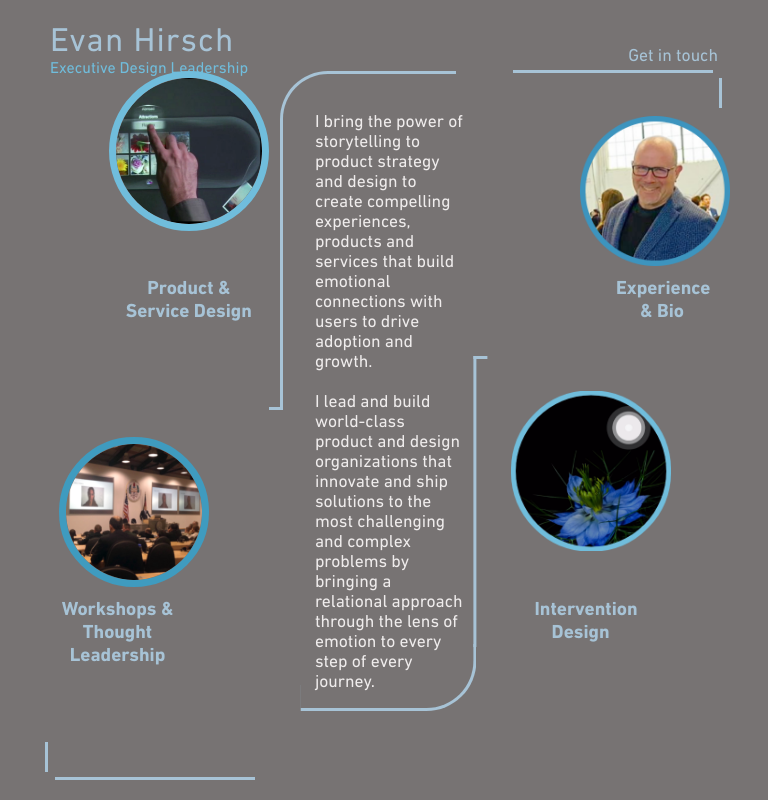
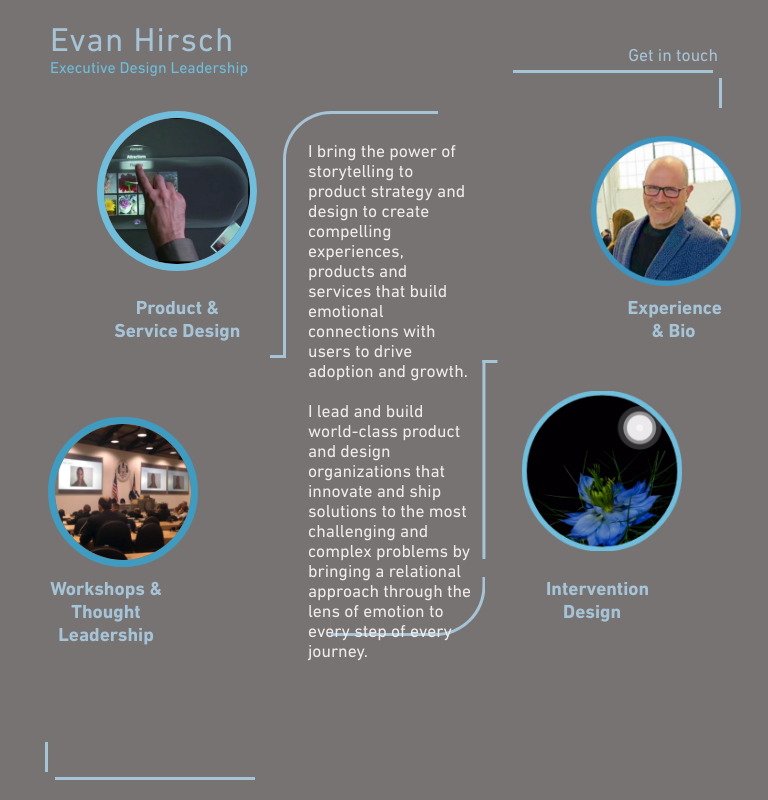
Before and after one commit to Noriner/Evan-Hirsch-website, a React (Create React App) app: page / in a window 768 px wide. Built offline with nearby package versions, Linux system fonts and the light colour scheme.

Commit message:
Product&Service and Footer adjustment

```diff
--- a/src/Components/Footer/Footer.module.scss
+++ b/src/Components/Footer/Footer.module.scss
@@ -3,7 +3,7 @@
     position: fixed;
     bottom: 0;
     max-width: 1380px;
-    width: 100%;
+    width: 100vw;
 
     .borderleft{
         border-left: 3px solid var(--LightBlue);
@@ -28,6 +28,7 @@
         grid-template-areas:
             "thought product intervention experience"
         ;
+        width: 100%;
 
         a{
             text-decoration: none;
@@ -58,3 +59,15 @@
     color: var(--LinkGreyActive) !important;
     }
 }
+
+@media only screen and (min-width: 768px) and (max-width: 1370px) {
+    .wrapper{
+        max-width: 1280px;
+    }
+}
+
+@media only screen and (min-width: 768px) and (max-width: 1024px) {
+    .wrapper{
+        max-width: 924px;
+    }
+}
--- a/src/Views/MainPageView/MainPageView.module.scss
+++ b/src/Views/MainPageView/MainPageView.module.scss
@@ -153,7 +153,7 @@
 
         .grid{
 
-            grid-template-columns: auto 30% 30% 30% auto;
+            grid-template-columns: auto 30% 33% 30% auto;
 
 
             grid-template-areas:
@@ -165,38 +165,41 @@
 
             .text{
                 font-size: 1.1em;
-                padding: 20px 15% 20px 20%;
+                padding: 10px 15% 10px 20%;
             }
 
             //border design for text
             .borderdesignup{
 
                 .bordertop{
-                    width: 75%;
+                    width: 60%;
                     height: 45px;
-                    margin-left: 5%;
+                    margin-left: 10%;
                 }
 
                 .borderleft{
-                    height: 45%;
+                    height: 35%;
                     width: 5%;
+                    margin-left: 5%;
                 }
             }
 
             .borderdesigndown{
 
                 .bordertop{
-                    width: 75%;
+                    width: 60%;
                     height: 10%;
                     margin-left: 0%;
+                    margin-top: 14%;
                     left: 10%;
+
                 }
 
                 .borderleft{
                     left: 10%;
                     margin-left: -5%;
-                    top: 10%;
-                    height: 45%;
+                    top: 20%;
+                    height: 35%;
                     width: 5%;
                 }
             }
--- a/src/Views/ProductView/ProductView.module.scss
+++ b/src/Views/ProductView/ProductView.module.scss
@@ -143,3 +143,32 @@
         }
     }
 }
+
+@media only screen and (min-width: 768px) and (max-width: 1024px) {
+    .wrapper{
+        min-height: 80vh;
+        .grid{
+            top: 45%;
+            .title{
+                font-size: 1.2em;
+            }
+
+            #text1{
+
+                .imgholder{
+                    height: 190px;
+                    width: 190px;
+                    border-radius: 140px;
+
+                    img{
+                        position: absolute;
+                        top: 25px;
+                        left: 0;
+                        width: 100%;
+                        scale: 1.4;
+                    }
+                }
+            }
+        }
+    }
+}
```
